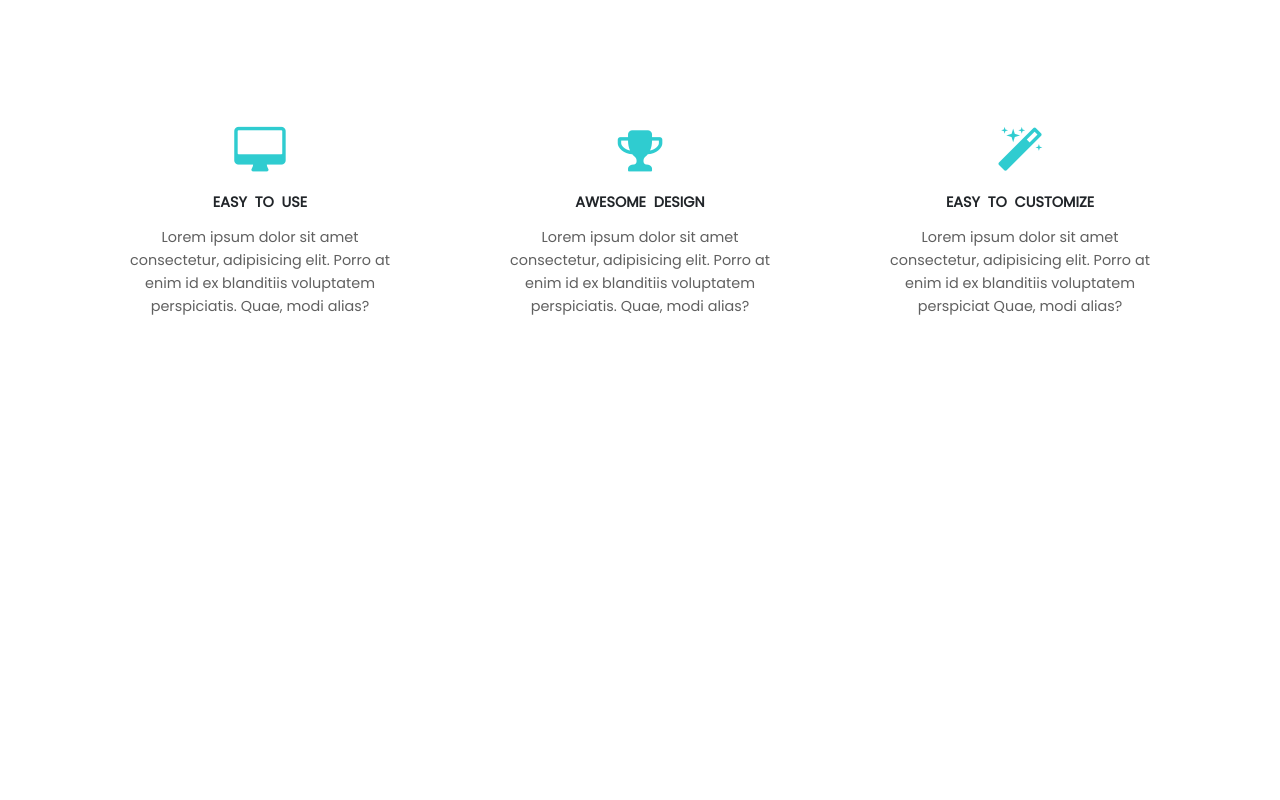
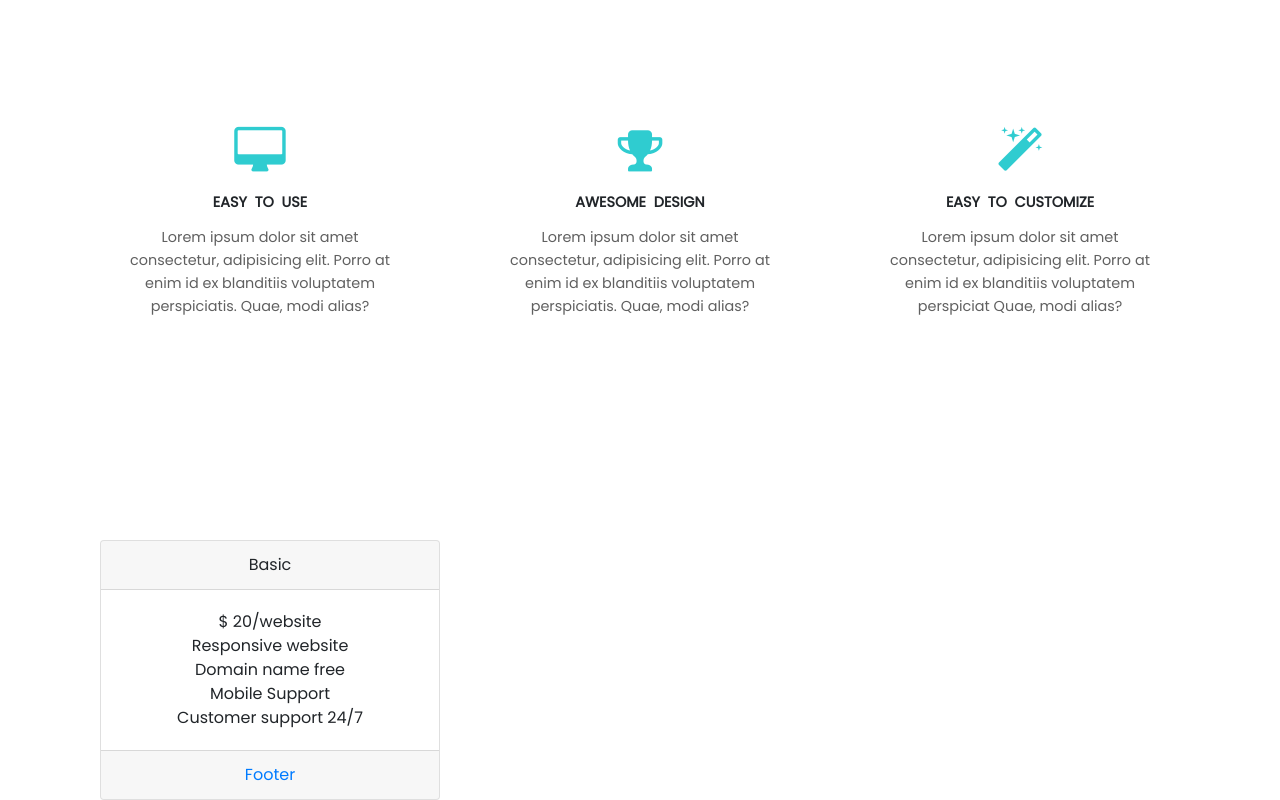
Before and after one commit to ShehrazArain/EduTimes, a plain HTML site: page my-web/index.html in a window 1280 px wide. Shown: the part 823-1623 px from the top of the page. Before the commit the page ends 1307 px from the top, so only its background shows below. Drawn offline with nearby package versions, Linux system fonts and the light colour scheme.

Commit message:
Our Pricing Start: 1card complete

```diff
--- a/my-web/index.html
+++ b/my-web/index.html
@@ -86,6 +86,37 @@
         </div>
     </section>
 
+<!-- ****** OUR PRICING START ******  -->
+<section class="pricing" id="pricingdiv">
+    <div class="container heading text-center">
+        <h1 class="text-center font-size bold text-white">Our Pricing Start</h1>
+
+        <div class="container">
+            <div class="row">
+                <div class="col-lg-4 col-12">
+                    <div class="card text-center"> <!--This card taking from bootstrap 4.3 w3school-->
+                        <div class="card-header">Basic</div>
+                        <div class="card-body">
+                            <li>$ <span>20</span>/website</li>
+                            <li>Responsive website</li>
+                            <li>Domain name free</li>
+                            <li>Mobile Support</li>
+                            <li>Customer support 24/7</li>
+                        </div>
+                        <div class="card-footer">
+                            <a href="#">Footer</a> <!--Note: we are using anchar tag as a button-->
+                        </div>
+                    </div>
+                </div>
+
+            </div>
+        </div>
+    </div>
+</section>
+
+
+
+
     <script src="https://code.jquery.com/jquery-3.3.1.slim.min.js" integrity="sha384-q8i/X+965DzO0rT7abK41JStQIAqVgRVzpbzo5smXKp4YfRvH+8abtTE1Pi6jizo" crossorigin="anonymous"></script>
     <script src="https://cdnjs.cloudflare.com/ajax/libs/popper.js/1.14.7/umd/popper.min.js" integrity="sha384-UO2eT0CpHqdSJQ6hJty5KVphtPhzWj9WO1clHTMGa3JDZwrnQq4sF86dIHNDz0W1" crossorigin="anonymous"></script>
     <script src="https://stackpath.bootstrapcdn.com/bootstrap/4.3.1/js/bootstrap.min.js" integrity="sha384-JjSmVgyd0p3pXB1rRibZUAYoIIy6OrQ6VrjIEaFf/nJGzIxFDsf4x0xIM+B07jRM" crossorigin="anonymous"></script>
```
